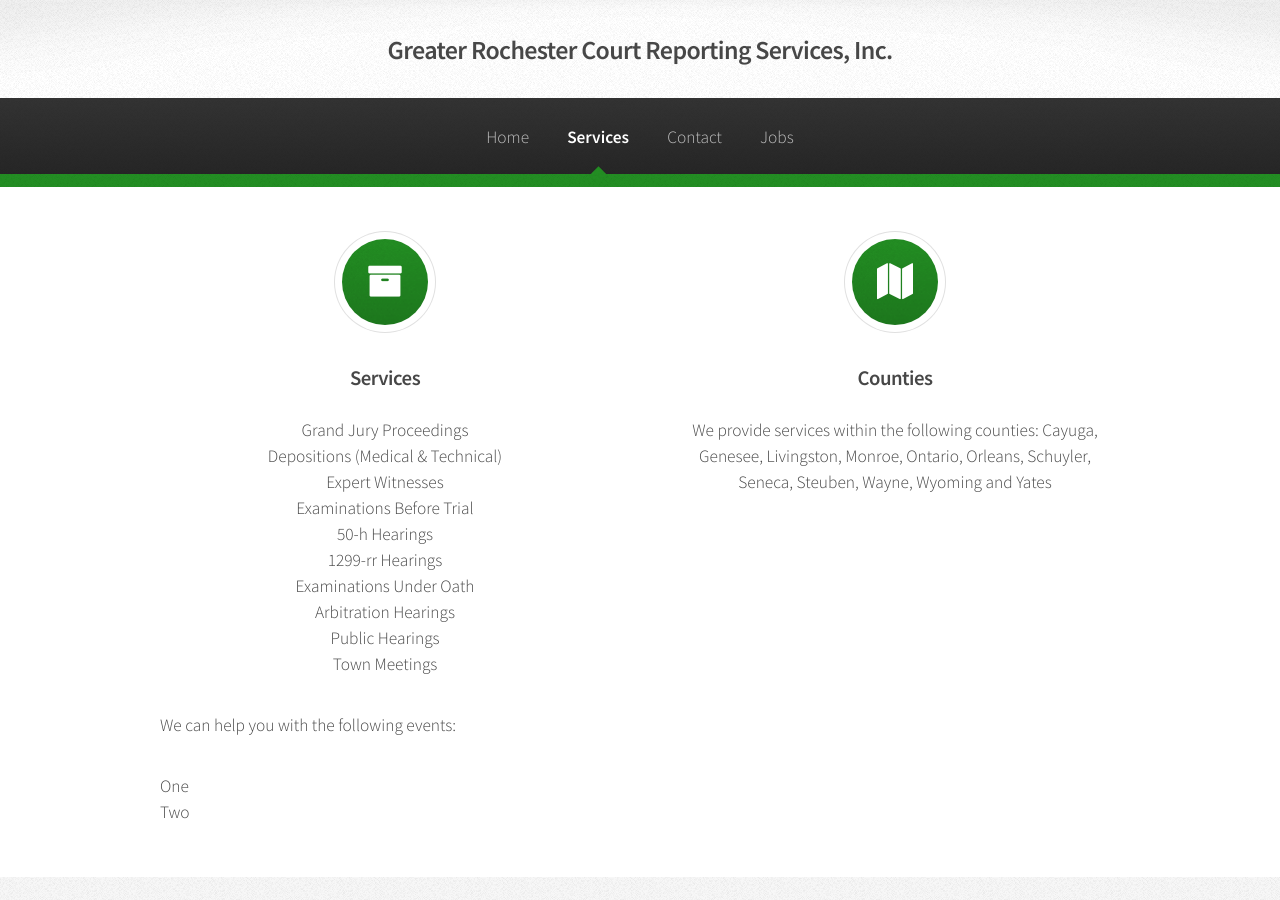
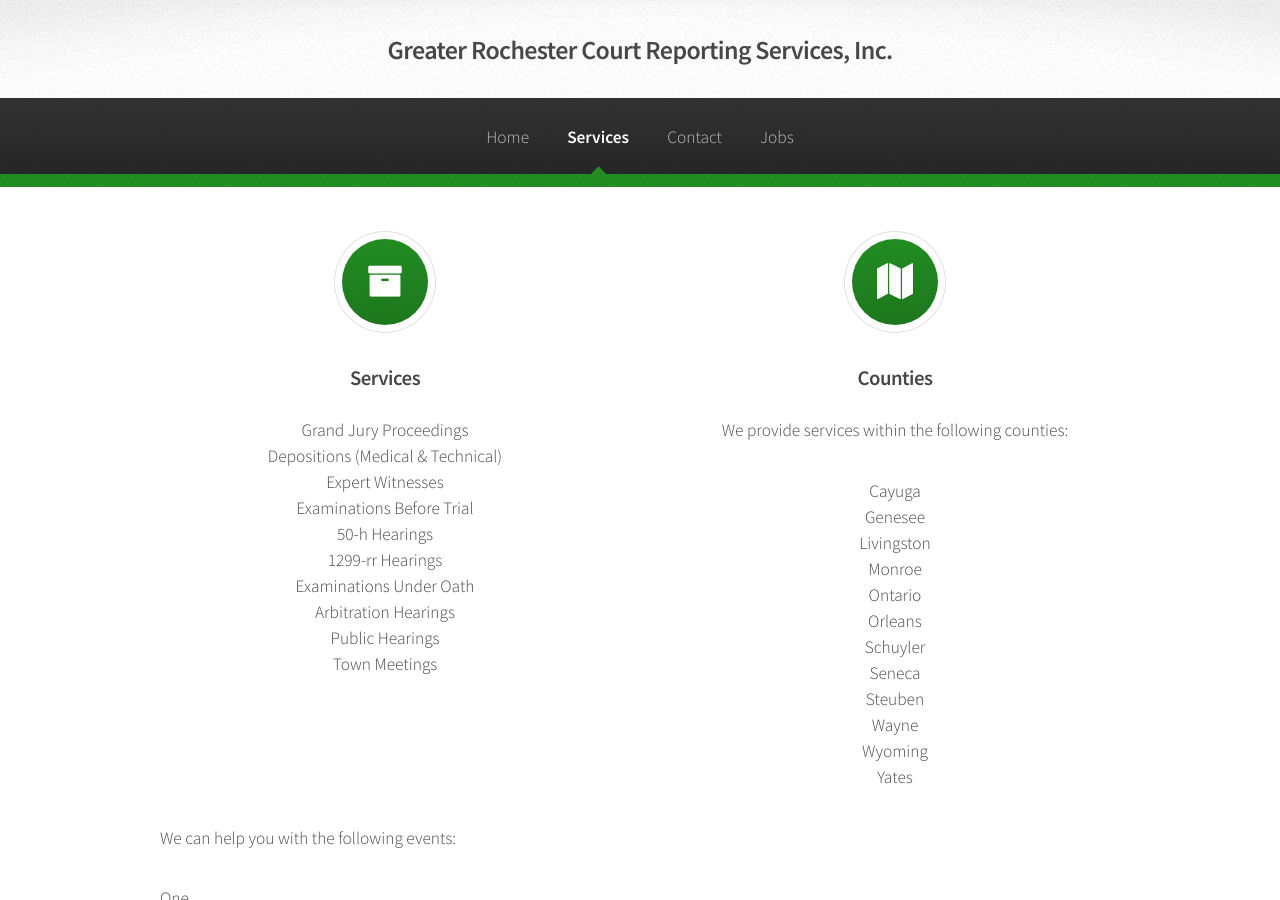
Before and after one commit to loganrath/grcrs, a Jekyll site: the page built from services.html, in a window 1280 px wide and 900 px high. Built offline with Jekyll 4.4.1, drawn with Linux system fonts in a browser that asks for light colours.

Commit message:
counties as bulleted list

```diff
--- a/services.html
+++ b/services.html
@@ -29,7 +29,10 @@
 					<div class="box highlight">
 						<i class="icon major fa-map"></i>
 						<h3>Counties</h3>
-						<p>We provide services within the following counties: Cayuga, Genesee, Livingston, Monroe, Ontario, Orleans, Schuyler, Seneca, Steuben, Wayne, Wyoming and Yates</p>
+						<p>We provide services within the following counties:</p>
+						<ul>
+							<li>Cayuga</li><li>Genesee</li><li>Livingston</li><li>Monroe</li><li>Ontario</li><li>Orleans</li><li>Schuyler</li><li>Seneca</li><li>Steuben</li><li>Wayne</li><li>Wyoming</li><li>Yates</li>
+						</ul>
 					</div>
 				</section>
 				<!--section class="4u">
```
